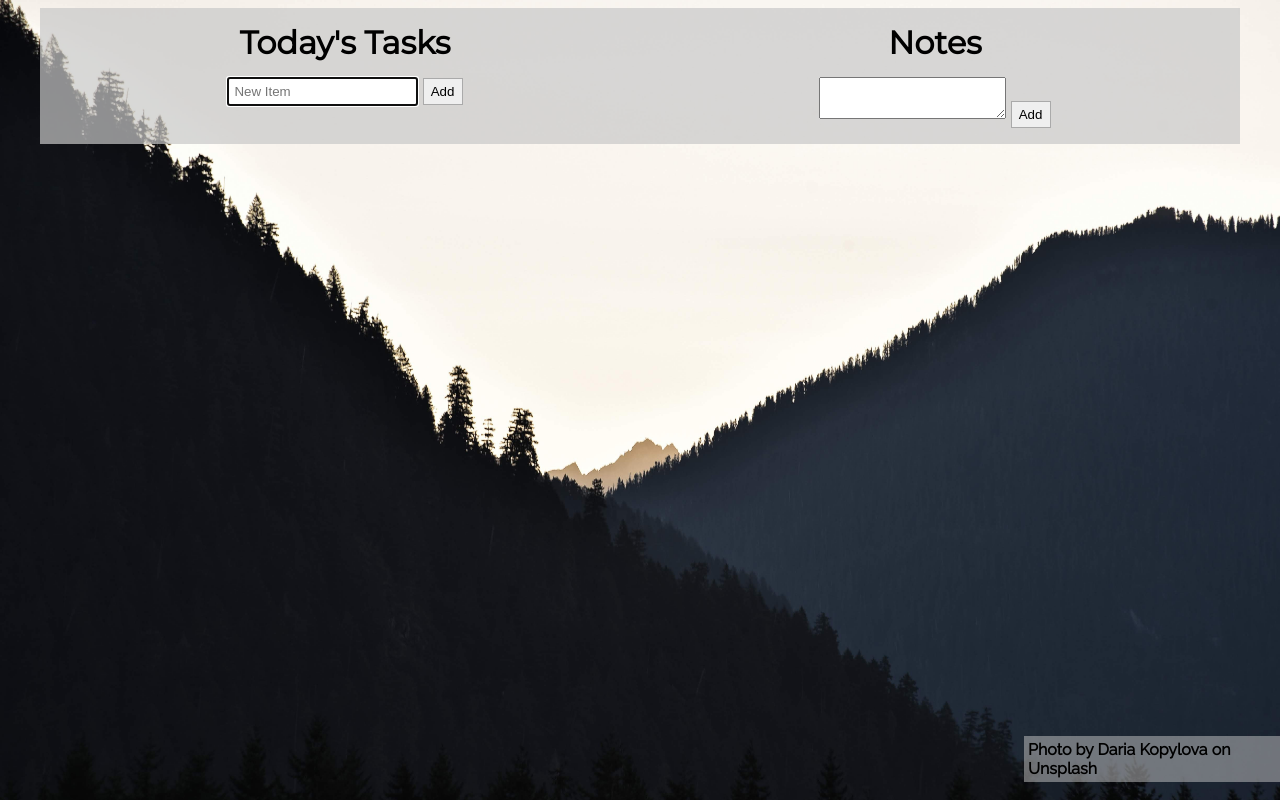
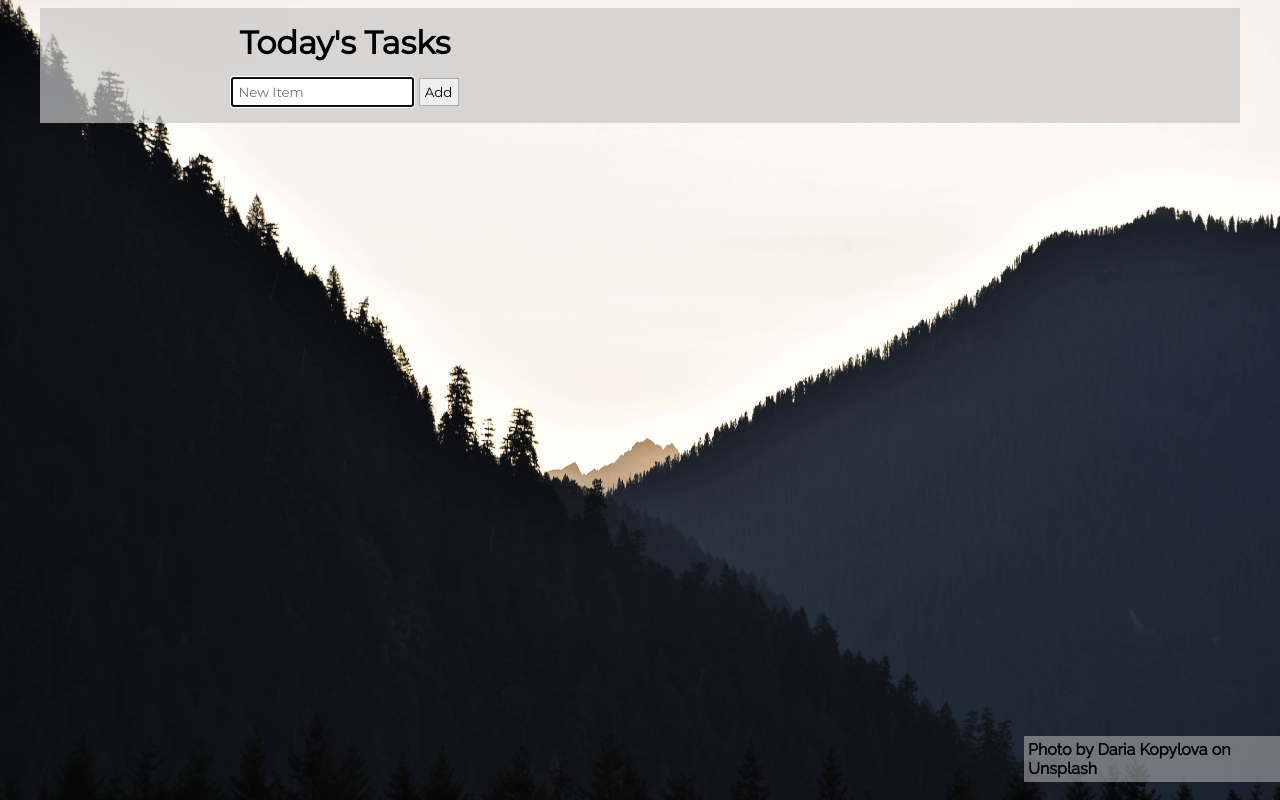
Before and after one commit to mswanson-me/stay-focused, a plain HTML site: page index.html in a window 1280 px wide. Drawn offline with nearby package versions, Linux system fonts and the light colour scheme.

Commit message:
removed notes column

```diff
--- a/index.html
+++ b/index.html
@@ -24,17 +24,12 @@
     </section>
 
     <section role="region" class="col-6">
-      <form class="noteTitle">
-        <legend>Notes</legend>
-        <textarea class="newNote"></textarea>
-        <button type="submit" class="newNote add-note-btn">Add</button>
-      </form>
-      <ul id="noteList">
+      <ul id="noteArea">
 
       </ul>
     </section>
   </main>
-  <footer>
+  <footer class="row">
     <p class="attribution">Photo by Daria Kopylova on Unsplash</p>
   </footer>
   <script
--- a/main.css
+++ b/main.css
@@ -22,10 +22,9 @@ legend {
   font-family: 'Montserrat', sans-serif;
 }
 
-
-
 input, textarea, button {
   padding: 5px;
+  font-family: inherit;
 }
 
 button {
```
